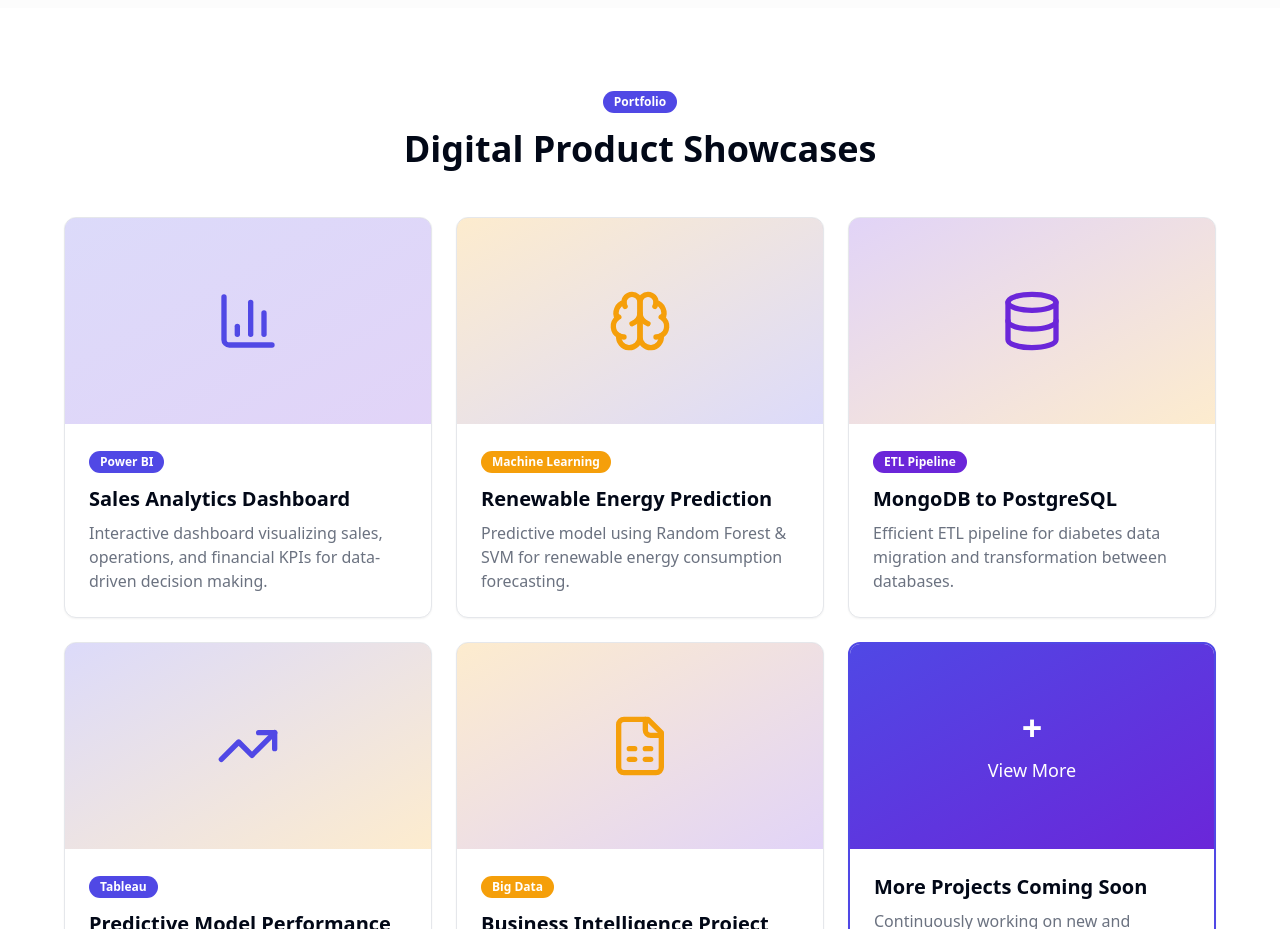
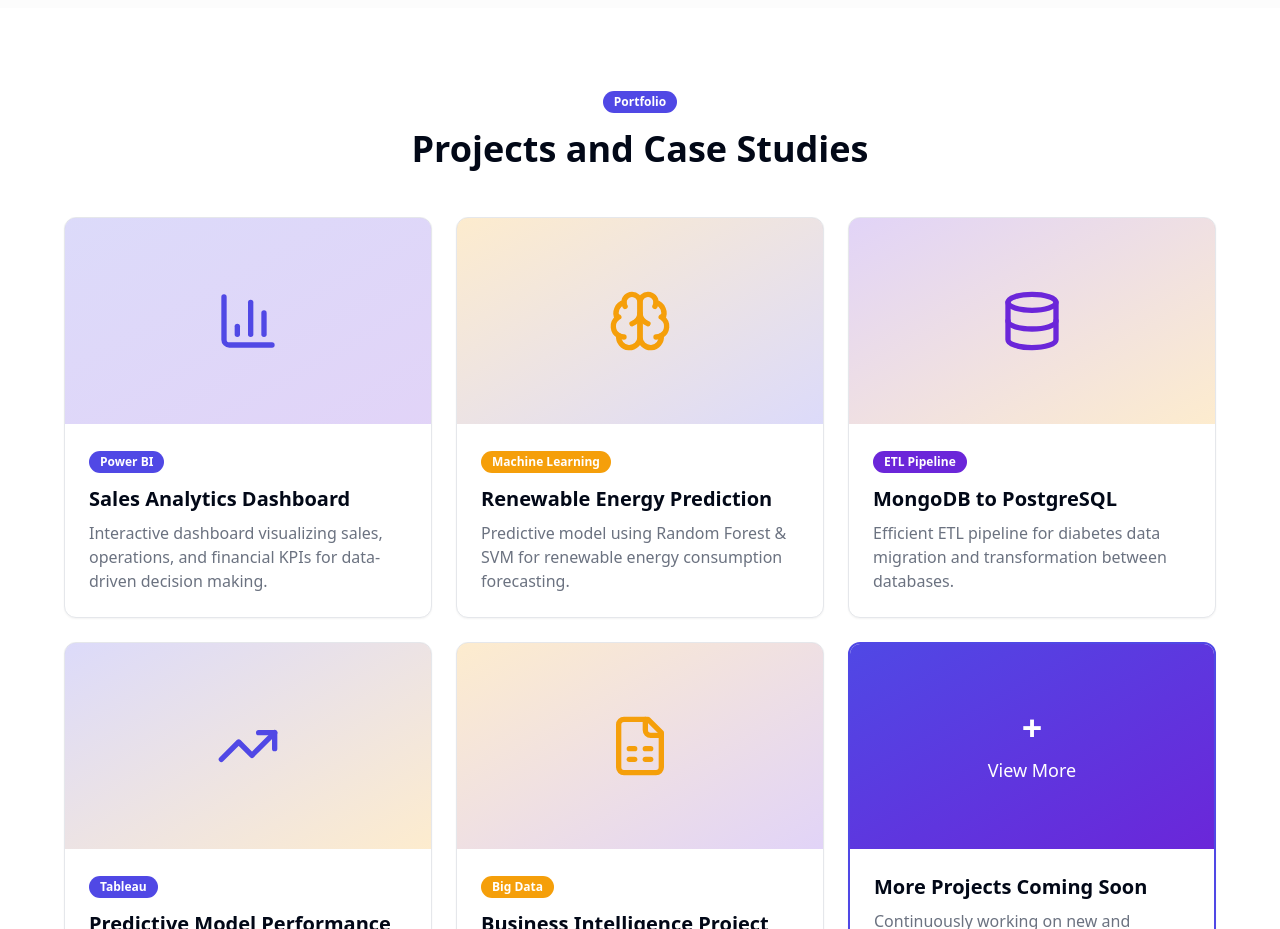
Before and after one commit to Alifida1/mohsin-data-canvas, a React (Vite) app: page / in a window 1280 px wide. Shown: the part 2440-3369 px from the top of the page. Built offline with nearby package versions, Linux system fonts and the light colour scheme; the HTML template or start-up script is replaced by a standard one.

Commit message:
Update Projects Heading
Change the Portfolio section heading from "Digital Product Showcases" to "Projects and Case Studies" and update related references accordingly.

```diff
--- a/src/pages/Index.tsx
+++ b/src/pages/Index.tsx
@@ -246,7 +246,7 @@ const Index = () => {
         <div className="container mx-auto">
           <div className="text-center mb-12">
             <Badge className="mb-4">Portfolio</Badge>
-            <h2 className="text-4xl font-bold mb-4">Digital Product Showcases</h2>
+            <h2 className="text-4xl font-bold mb-4">Projects and Case Studies</h2>
           </div>
 
           <div className="grid md:grid-cols-2 lg:grid-cols-3 gap-6 max-w-6xl mx-auto">
```
